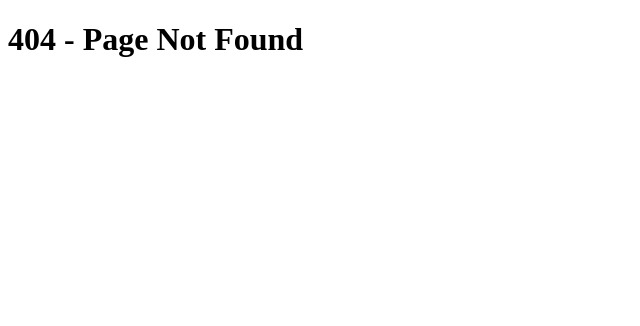
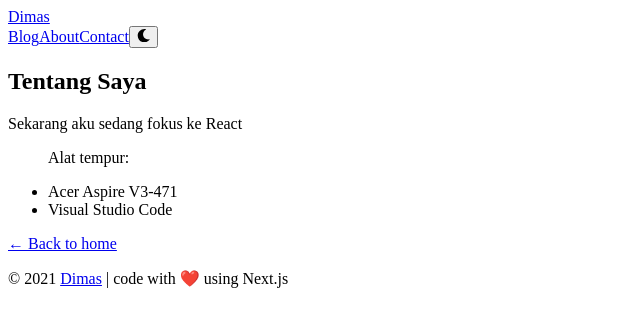
Before and after one commit to kdimas12/kdimas, a Next.js app: page /about in a window 1280 px wide. Before the commit this address had no page. Shown: the top 326 px of the page, without its empty margins (0-640 px from the left). Built offline with nearby package versions, Linux system fonts and the light colour scheme.

Commit message:
add about page

```diff
--- /dev/null
+++ b/pages/about.js
@@ -0,0 +1,25 @@
+import Head from 'next/head';
+import Link from 'next/link';
+import Layout, { siteTitle } from '../components/layout';
+
+export default function About() {
+  return (
+    <Layout>
+      <Head>
+        <title>{siteTitle}</title>
+      </Head>
+      <section>
+        <h2>Tentang Saya</h2>
+        <p>
+          Sekarang aku sedang fokus ke{' '}
+          <span className="text-blue-600 dark:text-blue-400">React</span>
+        </p>
+        <ul>
+          <p>Alat tempur:</p>
+          <li>Acer Aspire V3-471</li>
+          <li>Visual Studio Code</li>
+        </ul>
+      </section>
+    </Layout>
+  );
+}
```
